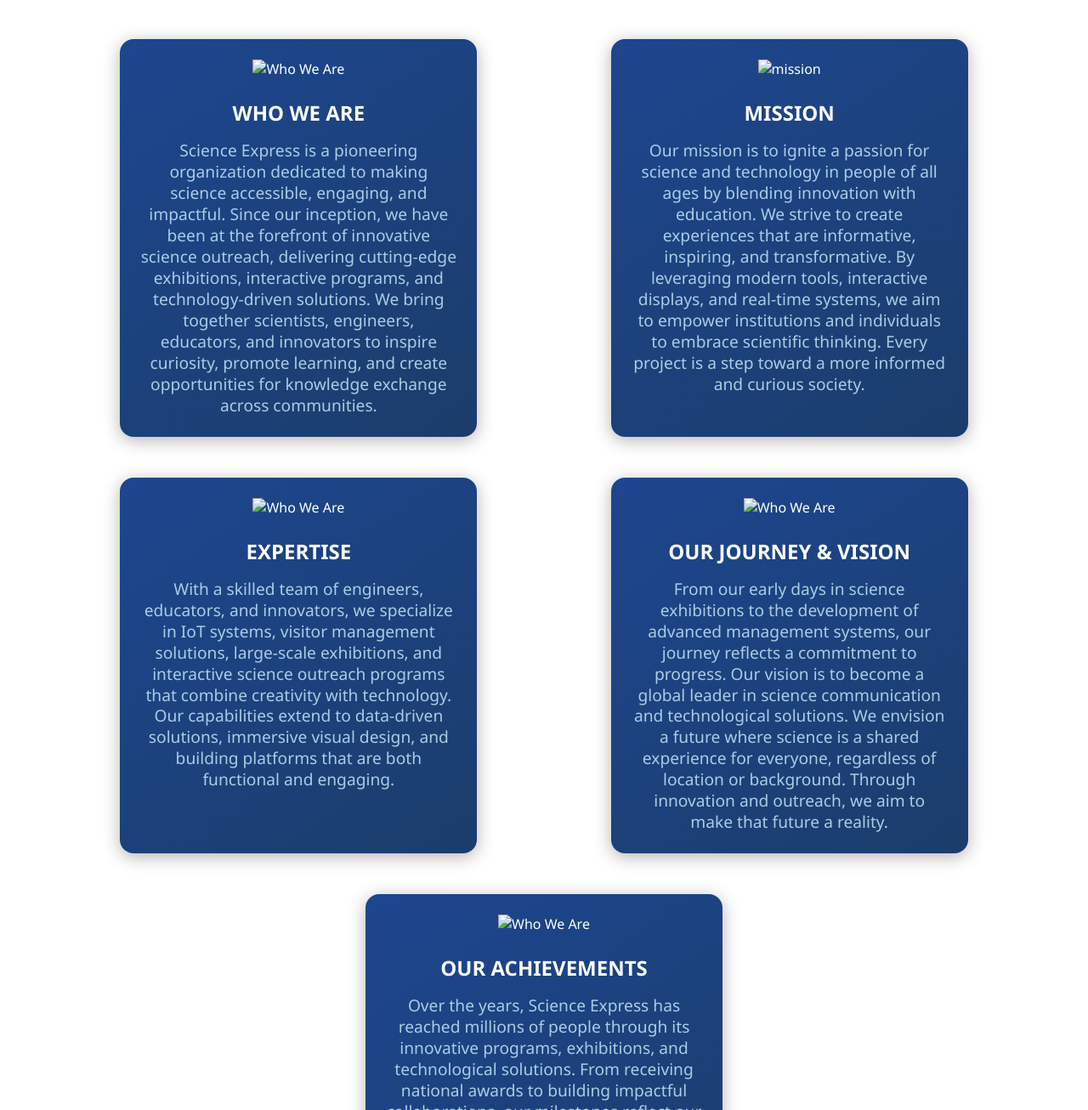
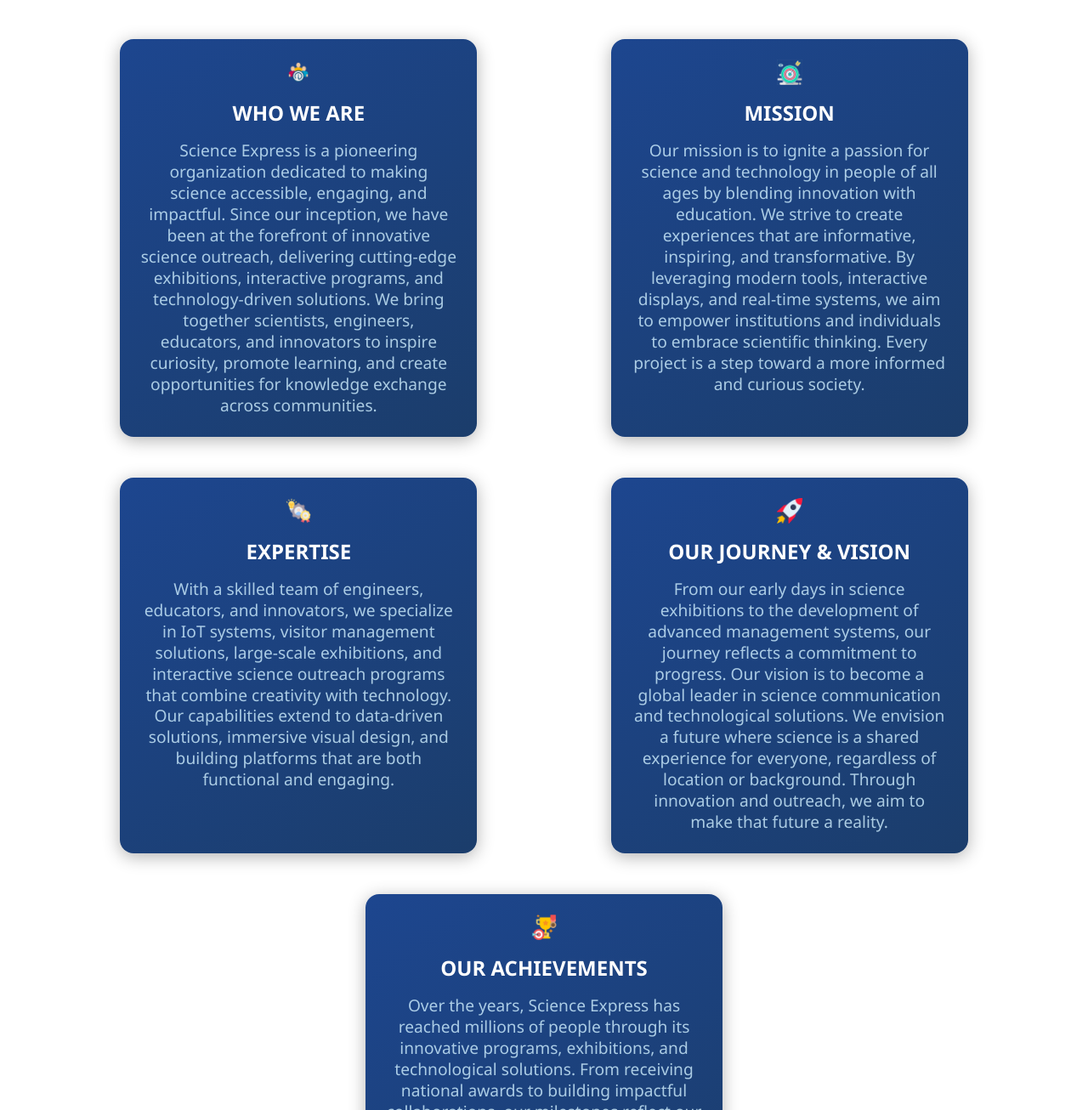
Before and after one commit to NIkhilSinghal6305/Visitor-management-System, a plain HTML site: page HTML/index.html in a window 1280 px wide. Shown: the part 568-1874 px from the top of the page at 85% size. Drawn offline with Linux system fonts and the light colour scheme; files whose address does not match are found by name.

Commit message:
second commit

```diff
--- a/HTML/index.html
+++ b/HTML/index.html
@@ -47,7 +47,7 @@
         <section class="about-us" id="about-us">
             <div class="card">
 
-                <img src="assets/who.png" alt="Who We Are">
+                <img src="../assets/who.png" alt="Who We Are">
                 <h2>Who We Are </h2>
 
                 <p>Science Express is a pioneering organization dedicated to making science accessible, engaging, and
@@ -58,7 +58,7 @@
             </div>
             <div class="card">
 
-                <img src="assets/mission.png" alt="mission">
+                <img src="../assets/mission.png" alt="mission">
                 <h2>Mission</h2>
                 <p>Our mission is to ignite a passion for science and technology in people of all ages by blending
                     innovation with education. We strive to create experiences that are informative, inspiring, and
@@ -68,7 +68,7 @@
             </div>
             <div class="card">
 
-                <img src="assets/expertise.png" alt="Who We Are">
+                <img src="../assets/expertise.png" alt="Who We Are">
                 <h2>Expertise</h2>
                 <p>With a skilled team of engineers, educators, and innovators, we specialize in IoT systems, visitor
                     management solutions, large-scale exhibitions, and interactive science outreach programs that
@@ -77,7 +77,7 @@
             </div>
             <div class="card">
 
-                <img src="assets/vision.png" alt="Who We Are">
+                <img src="../assets/vision.png" alt="Who We Are">
                 <h2>Our Journey & Vision</h2>
                 <p>From our early days in science exhibitions to the development of advanced management systems, our
                     journey reflects a commitment to progress. Our vision is to become a global leader in science
@@ -87,7 +87,7 @@
             </div>
             <div class="card">
 
-                <img src="assets/achieve.png" alt="Who We Are">
+                <img src="../assets/achieve.png" alt="Who We Are">
                 <h2>Our Achievements</h2>
 
                 <p>Over the years, Science Express has reached millions of people through its innovative programs,
```
Also changed, not shown: assets/WhoWeAre.png (deleted), assets/mail.svg (deleted), assets/main-bg.jpg (deleted).
